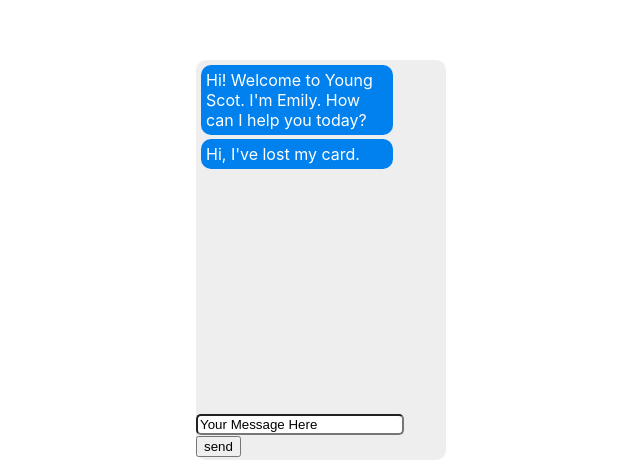
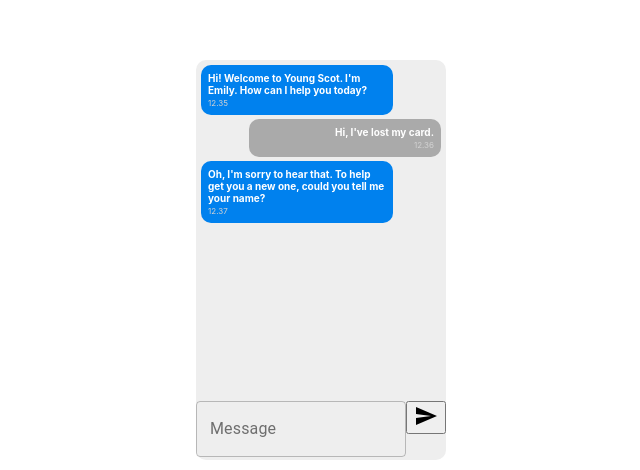
Before and after one commit to ThomasHAOD/chatbot-frontend, a React (Create React App) app: page / in a window 1280 px wide. Shown: the part 330-800 px from the top of the page, without its empty margins (568-1208 px from the left). Built offline with nearby package versions, Linux system fonts and the light colour scheme.

Commit message:
add send Icon to message form

```diff
--- a/package.json
+++ b/package.json
@@ -4,6 +4,7 @@
   "private": true,
   "dependencies": {
     "@material-ui/core": "^4.9.2",
+    "@material-ui/icons": "^4.9.1",
     "@testing-library/jest-dom": "^4.2.4",
     "@testing-library/react": "^9.4.0",
     "@testing-library/user-event": "^7.2.1",
--- a/src/components/Input/Input.js
+++ b/src/components/Input/Input.js
@@ -1,12 +1,22 @@
 import React from "react";
+import TextField from "@material-ui/core/TextField";
+import SendIcon from "@material-ui/icons/Send";
+
 import classes from "./Input.module.css";
 
 const input = props => {
+  const handleSubmit = event => {
+    event.preventDefault();
+    console.log(event.target.value);
+  };
+
   return (
-    <div className={classes.Input}>
-      <input value="Your Message Here" />
-      <button>send </button>
-    </div>
+    <form className={classes.Input}>
+      <TextField label="Message" variant="outlined" multiline />
+      <button onClick={handleSubmit} type="submit">
+        <SendIcon />
+      </button>
+    </form>
   );
 };
 
--- a/src/components/Messages/Message/Message.js
+++ b/src/components/Messages/Message/Message.js
@@ -2,7 +2,22 @@
 import classes from "./Message.module.css";
 
 const message = props => {
-  return <div className={classes.Message}>{props.message.content}</div>;
+  const messageClasses = [];
+
+  messageClasses.push(classes.Message);
+
+  if (props.message.sender === "Client") {
+    messageClasses.push(classes.Client);
+  } else {
+    messageClasses.push(classes.Chatbot);
+  }
+
+  return (
+    <div className={messageClasses.join(" ")}>
+      <h4>{props.message.content}</h4>
+      <p>{props.message.time}</p>
+    </div>
+  );
 };
 
 export default message;
--- a/src/components/Messages/Message/Message.module.css
+++ b/src/components/Messages/Message/Message.module.css
@@ -1,17 +1,29 @@
 .Message {
   border-radius: 10px;
   background: rgb(0, 129, 238);
-  width: 80%;
+  max-width: 80%;
   margin-bottom: 4px;
   padding: 5px;
   box-sizing: border-box;
-  color: white;
 }
 
-.Message.Chatbot {
+.Message h4 {
+  font-size: 10px;
+  color: white;
+  margin: 2px;
+}
+.Message p {
+  font-size: 8px;
+  color: lightgrey;
+  margin: 2px;
+}
+
+.Chatbot {
   background: rgb(0, 129, 238);
 }
 
-.Message.Client {
+.Client {
   background: #aaa;
+  margin-left: 20%;
+  text-align: right;
 }
--- a/src/containers/Chat/Chat.js
+++ b/src/containers/Chat/Chat.js
@@ -14,7 +14,13 @@
         sender: "Chatbot",
         time: "12.35"
       },
-      { content: "Hi, I've lost my card.", sender: "Client", time: "12.36" }
+      { content: "Hi, I've lost my card.", sender: "Client", time: "12.36" },
+      {
+        content:
+          "Oh, I'm sorry to hear that. To help get you a new one, could you tell me your name?",
+        sender: "Chatbot",
+        time: "12.37"
+      }
     ]
   };
 
```
Also changed, not shown: 1 other file (tests, documents, lock files or other folders).
